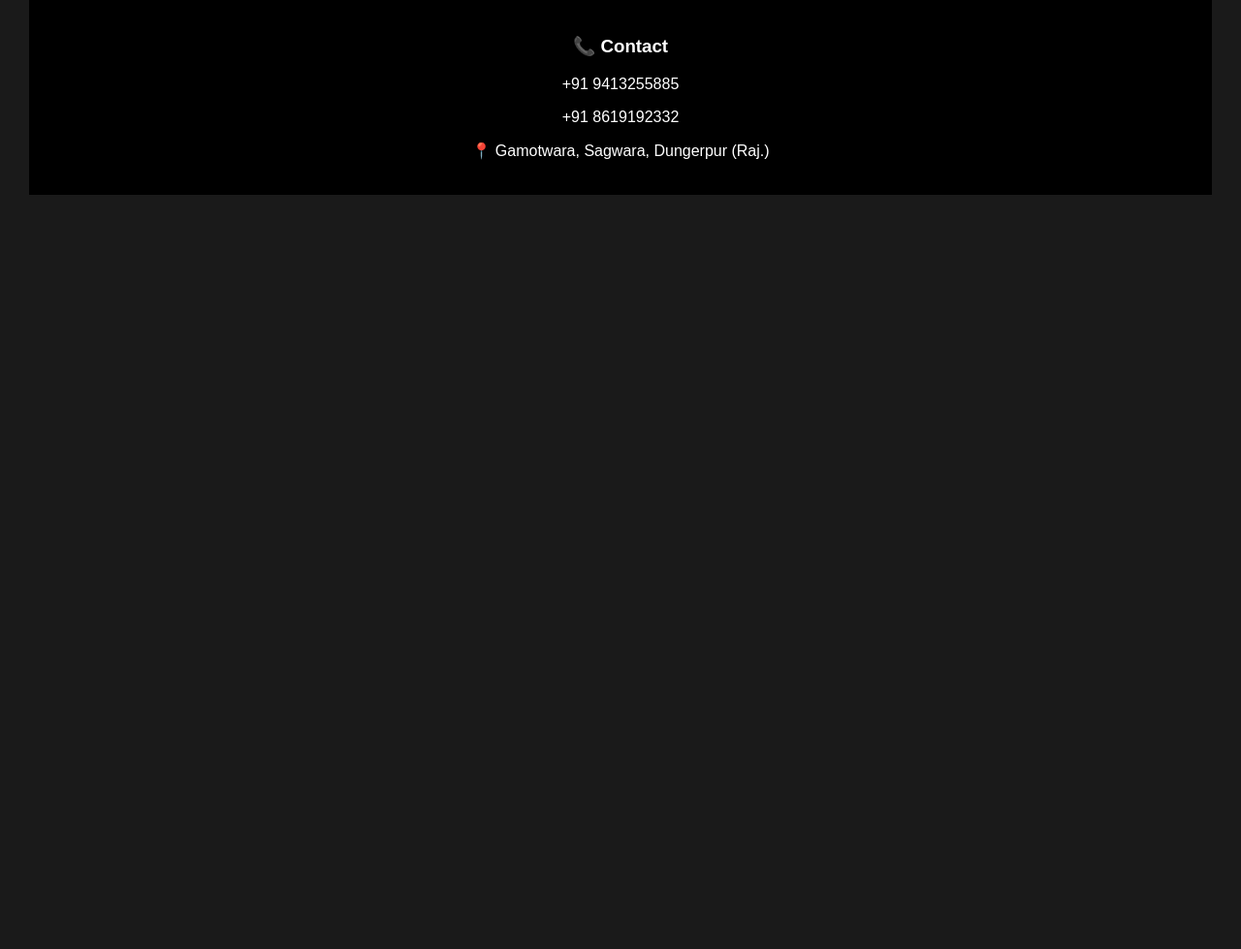
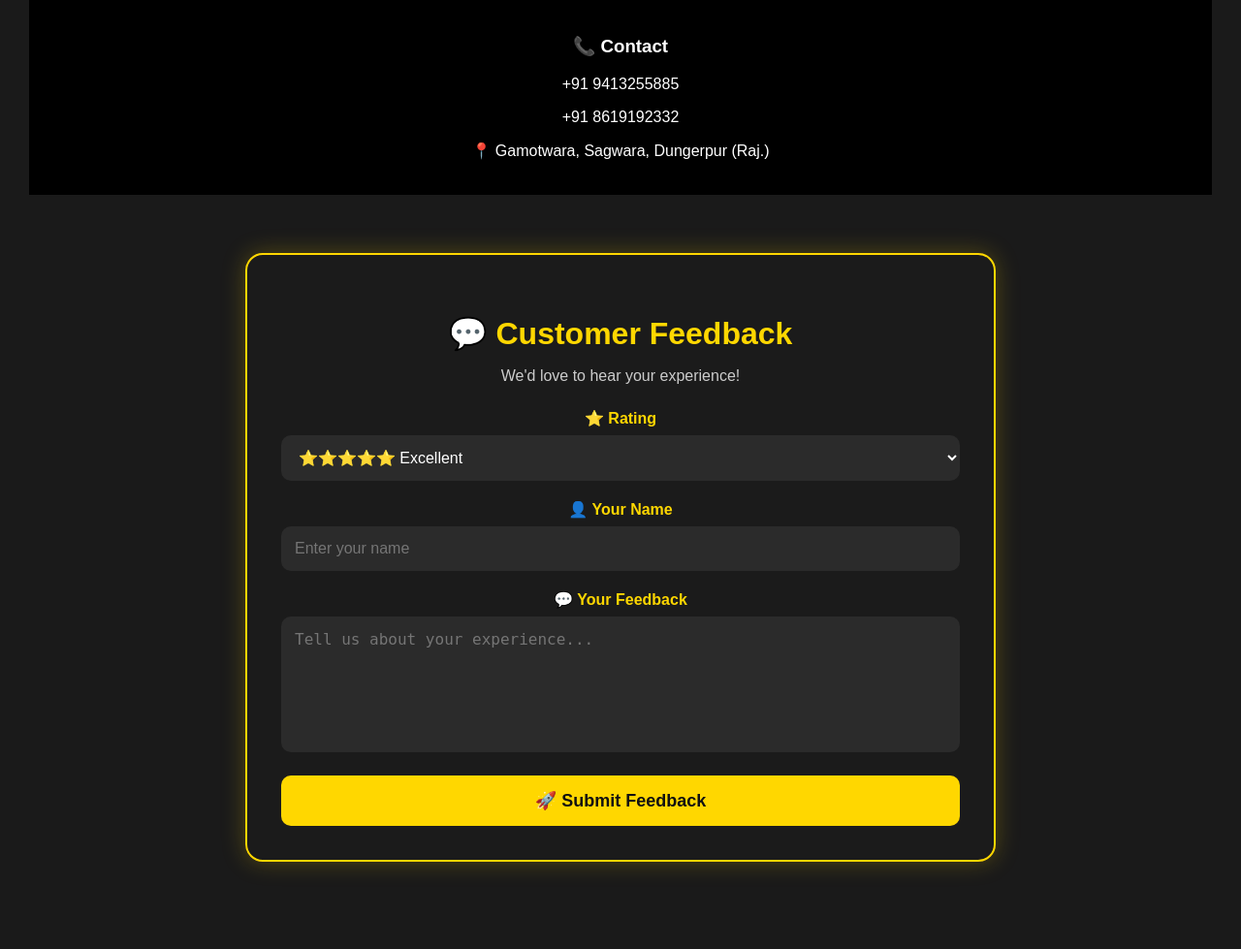
Before and after one commit to Lovegamer1234444/Bhaiyajisports, a Flask app: page / in a window 1280 px wide. Shown: the part 1416-2395 px from the top of the page at 97% size. Before the commit the page ends 1617 px from the top, so only its background shows below. Run offline with Flask 3, Linux system fonts and the light colour scheme.

Commit message:
Update index.html

```diff
--- a/templates/index.html
+++ b/templates/index.html
@@ -97,6 +97,47 @@ placeholder="Search Cricket Products">
 
 </footer>
 
+<section class="feedback">
+
+{% if request.args.get('success') %}
+<div class="success-message">
+    🎉 Thanks for your feedback!
+</div>
+{% endif %}
+
+<h2>💬 Customer Feedback</h2>
+<p>We'd love to hear your experience!</p>
+
+<form action="/feedback" method="POST">
+
+<div class="input-box">
+<label>⭐ Rating</label>
+<select name="rating" required>
+<option value="5">⭐⭐⭐⭐⭐ Excellent</option>
+<option value="4">⭐⭐⭐⭐ Very Good</option>
+<option value="3">⭐⭐⭐ Good</option>
+<option value="2">⭐⭐ Fair</option>
+<option value="1">⭐ Poor</option>
+</select>
+</div>
+
+<div class="input-box">
+<label>👤 Your Name</label>
+<input type="text" name="name" placeholder="Enter your name" required>
+</div>
+
+<div class="input-box">
+<label>💬 Your Feedback</label>
+<textarea name="message" placeholder="Tell us about your experience..." required></textarea>
+</div>
+
+<button class="feedback-btn" type="submit">
+🚀 Submit Feedback
+</button>
+
+</form>
+
+</section>
 
 </body>
 
```
